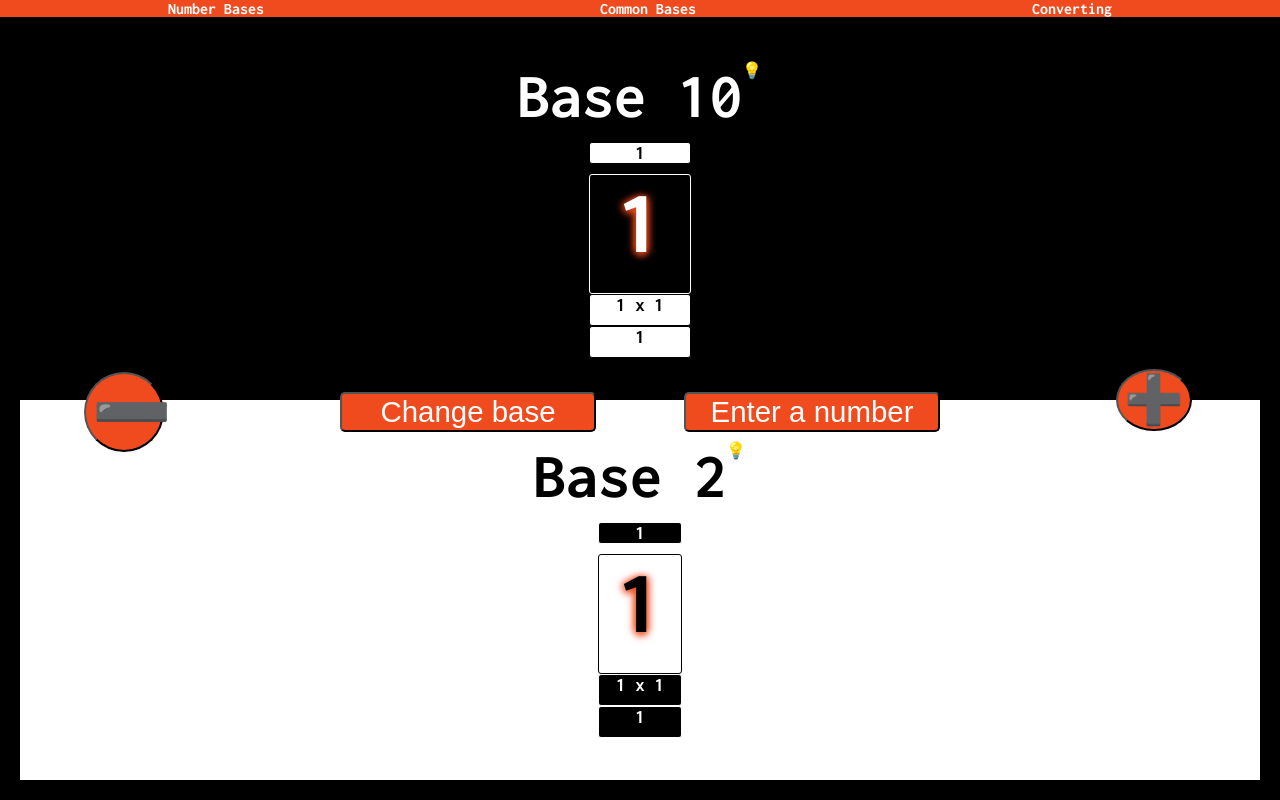
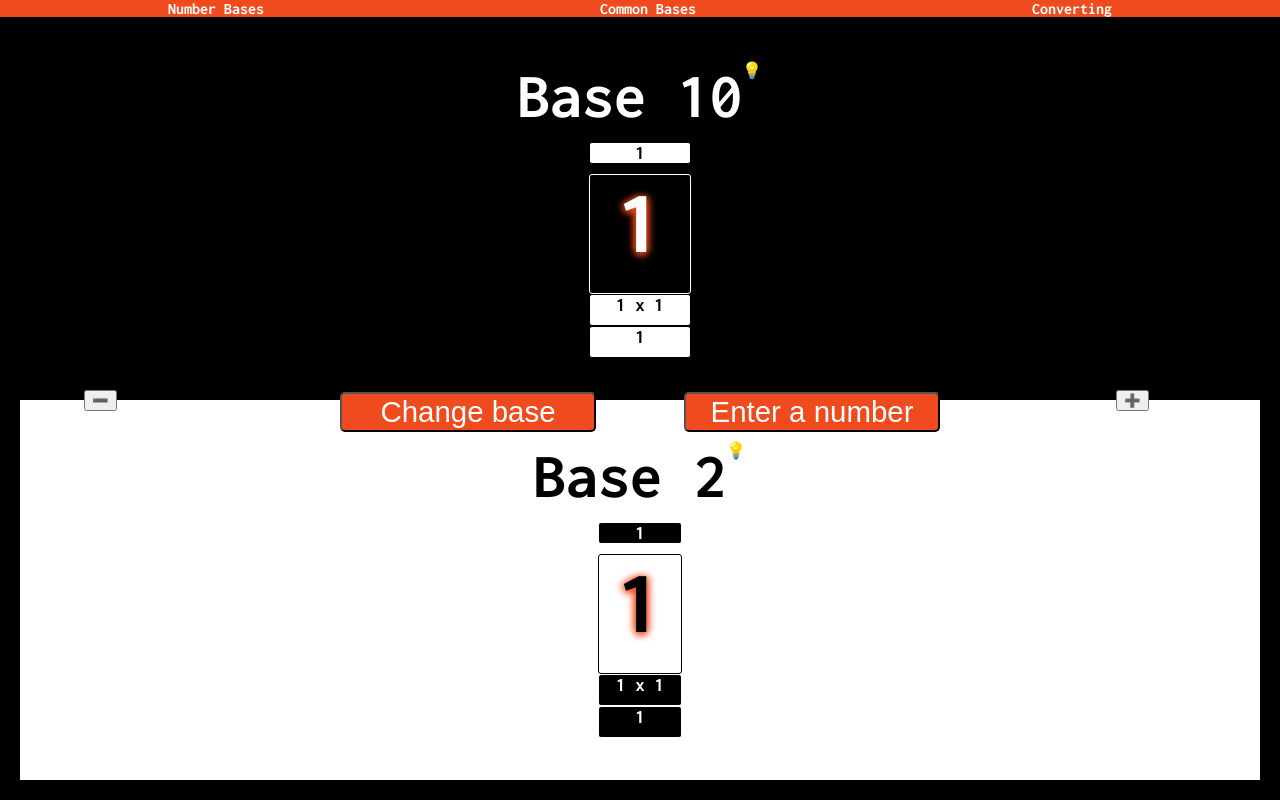
Before and after one commit to ctninman/ReactBaseConverter, a React (Create React App) app: page / in a window 1280 px wide. Built offline with nearby package versions, Linux system fonts and the light colour scheme.

Commit message:
changed button color and radius

```diff
--- a/src/index.css
+++ b/src/index.css
@@ -183,22 +183,31 @@ body {
 }
 
 .minus-button-div {
+	/* position: absolute;
+	width: 10vh;
+	height: 10vh;
+	right: 5vw;
+	bottom: -5vh;
+	z-index: 3;
+	border-radius: 50%;
+	align-content: center; */
+	justify-content: center;
 	position: absolute;
 	left: 5vw;
-	/* width: 10vh; */
-	/* height: 10vh; */
-	bottom: -6.5vh;
+	width: 10vh;
+	height: 10vh;
+	bottom: -5vh;
 	z-index: 3;
 	align-content: center;
 }
 
 .minus-button-div button {
-	background-color: #F04B1F;
+	/* background-color: #F04B1F;
 	width: 10vh;
 	height: 10vh;
 	font-size: 8vh;
 	border-radius: 50%;
-	text-align: center;
+	text-align: center; */
 	cursor: pointer;
 }
 
@@ -348,9 +357,9 @@ body {
 	cursor: pointer;
 	/* width: 10vh;
 	height: 10vh; */
-	background-color: #F04B1F;
+	/* background-color: #F04B1F;
 	font-size: 6vh;
-	border-radius: 50%;
+	border-radius: 50%; */
 }
 
 /* .minus-num-plus {
```
